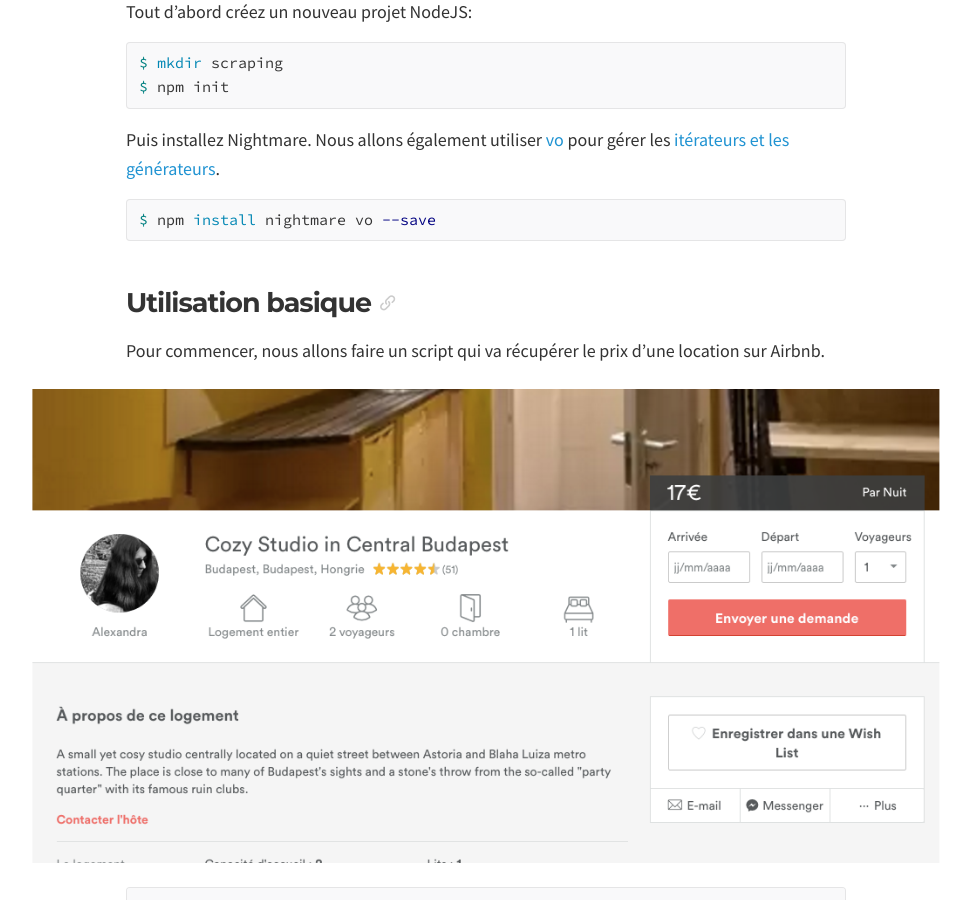
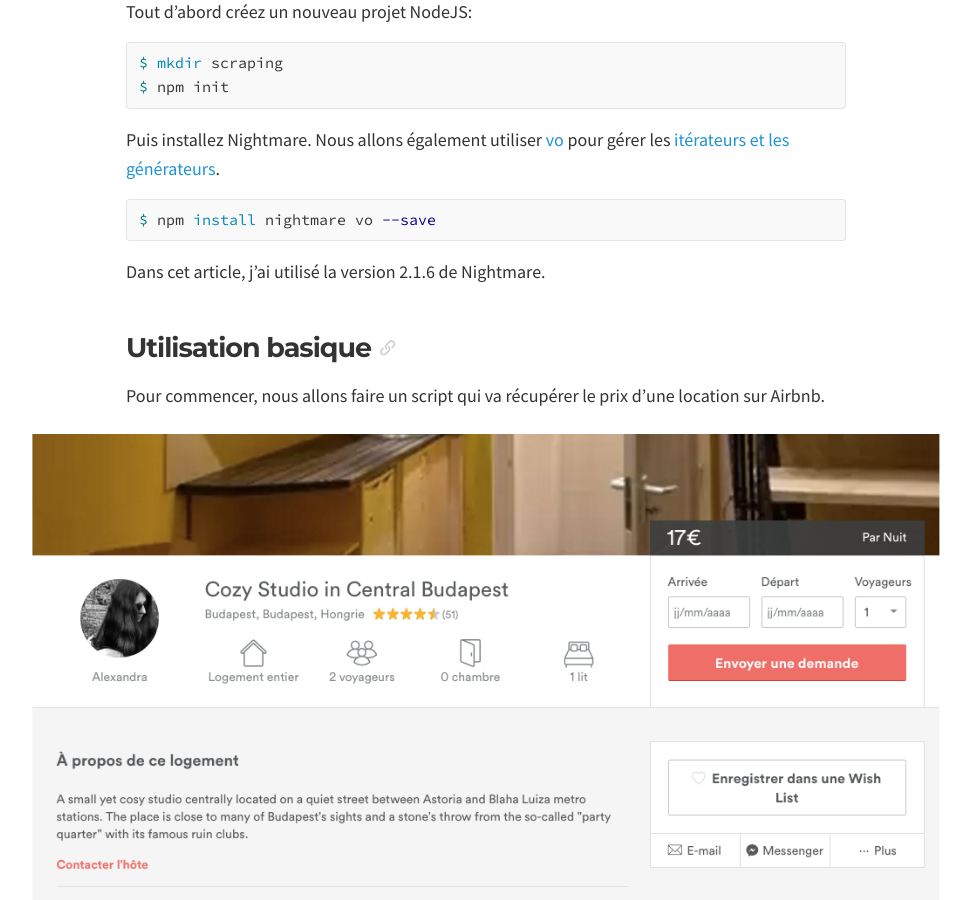
Before and after one commit to kopisusugula/notes, a Jekyll site: the page built from _posts/2016-02-22-web-scraping-avec-nodejs-et-nightmare.md, in a window 1280 px wide and 900 px high, scrolled down 1565 px. Shown: the whole window, without its empty margins (154-1125 px from the left). Built offline with Jekyll 4.4.1, drawn with Linux system fonts in a browser that asks for light colours; nearby versions of some CDN libraries; library files that are not in the unit come from our copies; comment, search, counter and statistics services are not loaded.

Commit message:
Add version info

````diff
--- a/_posts/2016-02-22-web-scraping-avec-nodejs-et-nightmare.md
+++ b/_posts/2016-02-22-web-scraping-avec-nodejs-et-nightmare.md
@@ -65,6 +65,8 @@ Puis installez Nightmare. Nous allons également utiliser [vo](https://github.co
 ```shell
 $ npm install nightmare vo --save
 ```
+
+Dans cet article, j'ai utilisé la version 2.1.6 de Nightmare.
 
 ## Utilisation basique
 
````
